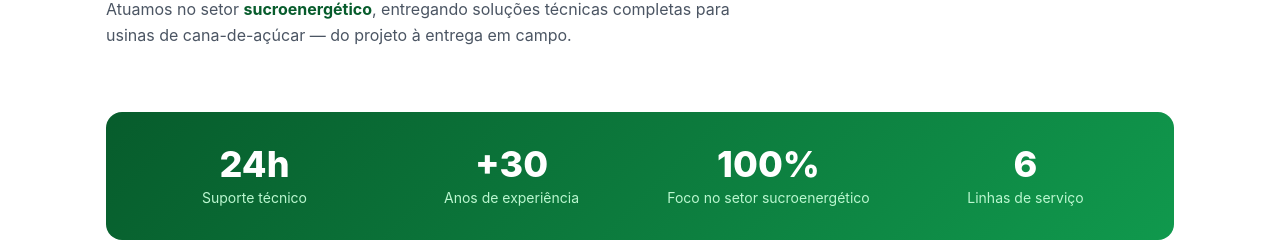
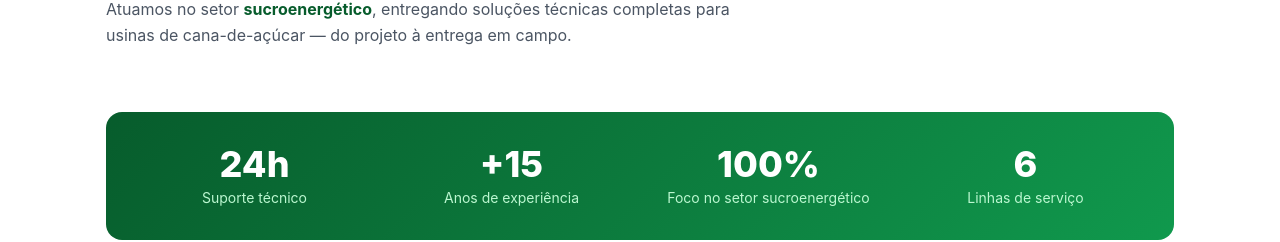
Before and after one commit to thiagoxporfirio/fortemoendas, a React (Vite) app: page / in a window 1280 px wide. Shown: the part 991-1233 px from the top of the page. Built offline with nearby package versions, Linux system fonts and the light colour scheme.

Commit message:
update years of experience in stats section of WhatWeDo component

```diff
--- a/src/components/organisms/WhatWeDo.tsx
+++ b/src/components/organisms/WhatWeDo.tsx
@@ -49,7 +49,7 @@ const products = [
 
 const stats = [
 	{ value: "24h", label: "Suporte técnico" },
-	{ value: "+30", label: "Anos de experiência" },
+	{ value: "+15", label: "Anos de experiência" },
 	{ value: "100%", label: "Foco no setor sucroenergético" },
 	{ value: "6", label: "Linhas de serviço" }
 ];
```
